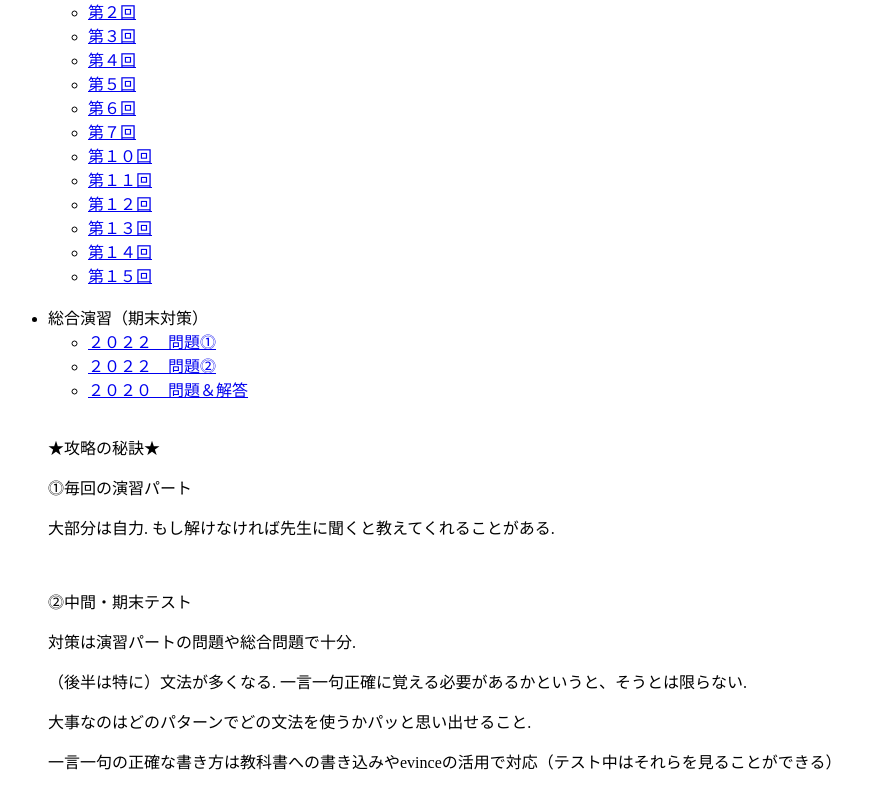
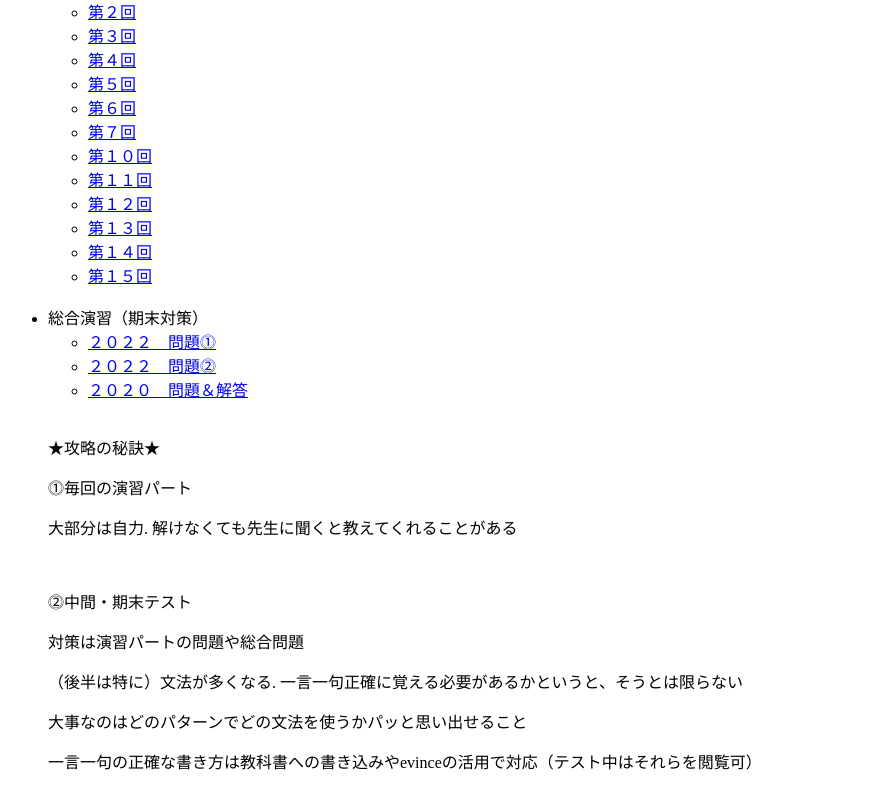
Before and after one commit to jackdawson0410/sample21, a plain HTML site: page index.html in a window 1280 px wide. Shown: the part 124-932 px from the top of the page, without its empty margins (0-882 px from the left). Drawn offline with Linux system fonts and the light colour scheme.

Commit message:
Update index.html

```diff
--- a/index.html
+++ b/index.html
@@ -33,13 +33,13 @@
 		<br>
 		<p>★攻略の秘訣★</p>
 		<p>⓵毎回の演習パート</p>
-		<p>大部分は自力. もし解けなければ先生に聞くと教えてくれることがある. </p>
+		<p>大部分は自力. 解けなくても先生に聞くと教えてくれることがある </p>
 		<br>
 		<p>⓶中間・期末テスト</p>
-		<p>対策は演習パートの問題や総合問題で十分. </p>
-		<p>（後半は特に）文法が多くなる. 一言一句正確に覚える必要があるかというと、そうとは限らない.</p>
-		<p>大事なのはどのパターンでどの文法を使うかパッと思い出せること. </p>
-		<p>一言一句の正確な書き方は教科書への書き込みやevinceの活用で対応（テスト中はそれらを見ることができる）</p>
+		<p>対策は演習パートの問題や総合問題 </p>
+		<p>（後半は特に）文法が多くなる. 一言一句正確に覚える必要があるかというと、そうとは限らない</p>
+		<p>大事なのはどのパターンでどの文法を使うかパッと思い出せること </p>
+		<p>一言一句の正確な書き方は教科書への書き込みやevinceの活用で対応（テスト中はそれらを閲覧可）</p>
 		<br>
 		<br>
 		<br>
```
